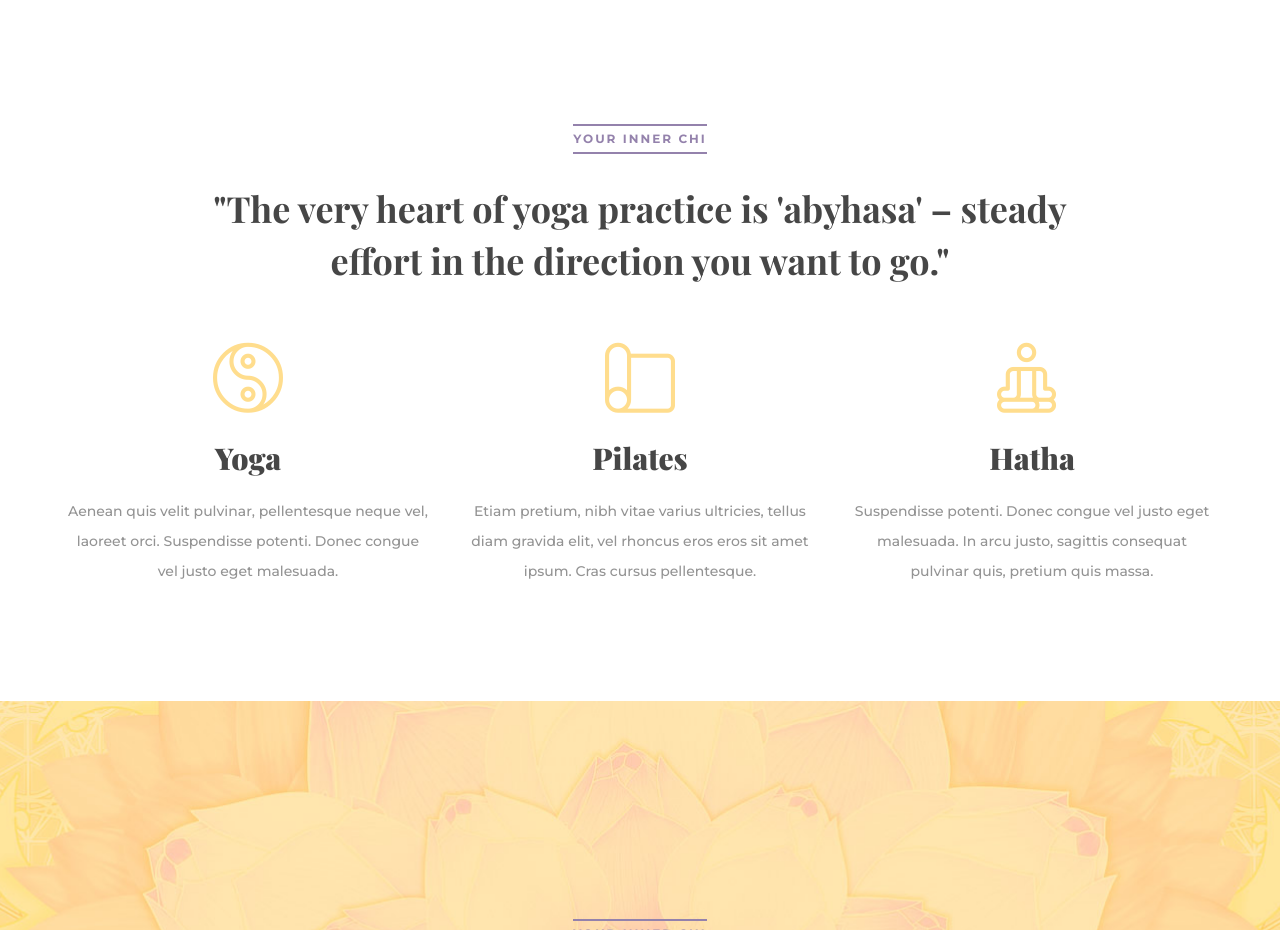
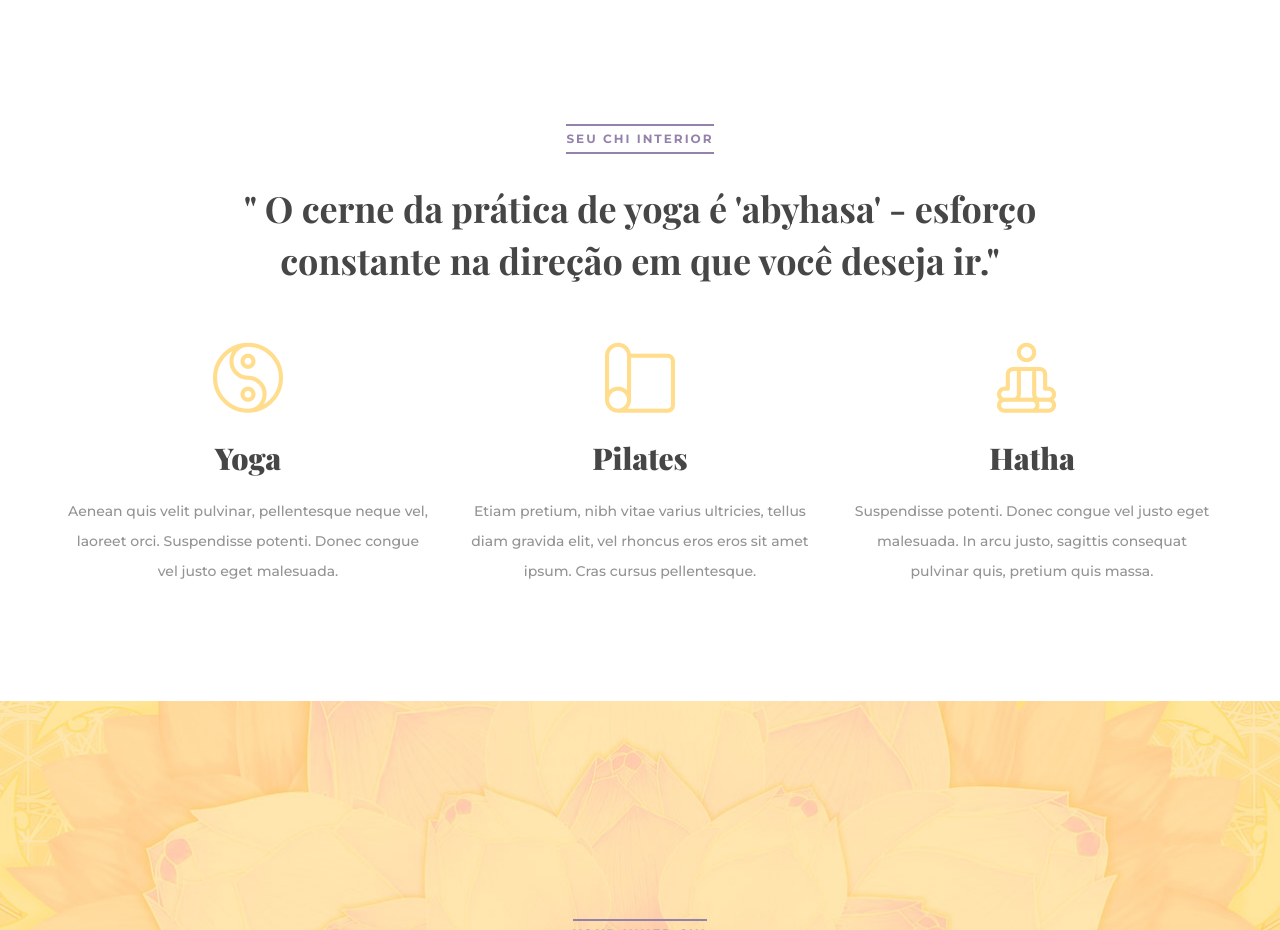
Before and after one commit to Influuence/git-em-um-website, a plain HTML site: page index.html in a window 1280 px wide. Shown: the part 945-1875 px from the top of the page. Drawn offline with nearby package versions, Linux system fonts and the light colour scheme.

Commit message:
Tradução da segunda seção

```diff
--- a/index.html
+++ b/index.html
@@ -94,8 +94,9 @@
             <div class="row">
                 <div class="col-lg-10 offset-lg-1">
                     <div class="home-title">
-                        <span>Your inner Chi</span>
-                        <h2>&#34;The very heart of yoga practice is &#39;abyhasa&#39; – steady effort in the direction you want to go.&#34;</h2>
+                        <span>Seu Chi interior</span>
+                        <h2>&#34;
+O cerne da prática de yoga é 'abyhasa' - esforço constante na direção em que você deseja ir.&#34;</h2>
                     </div>
                 </div>
             </div>
```
